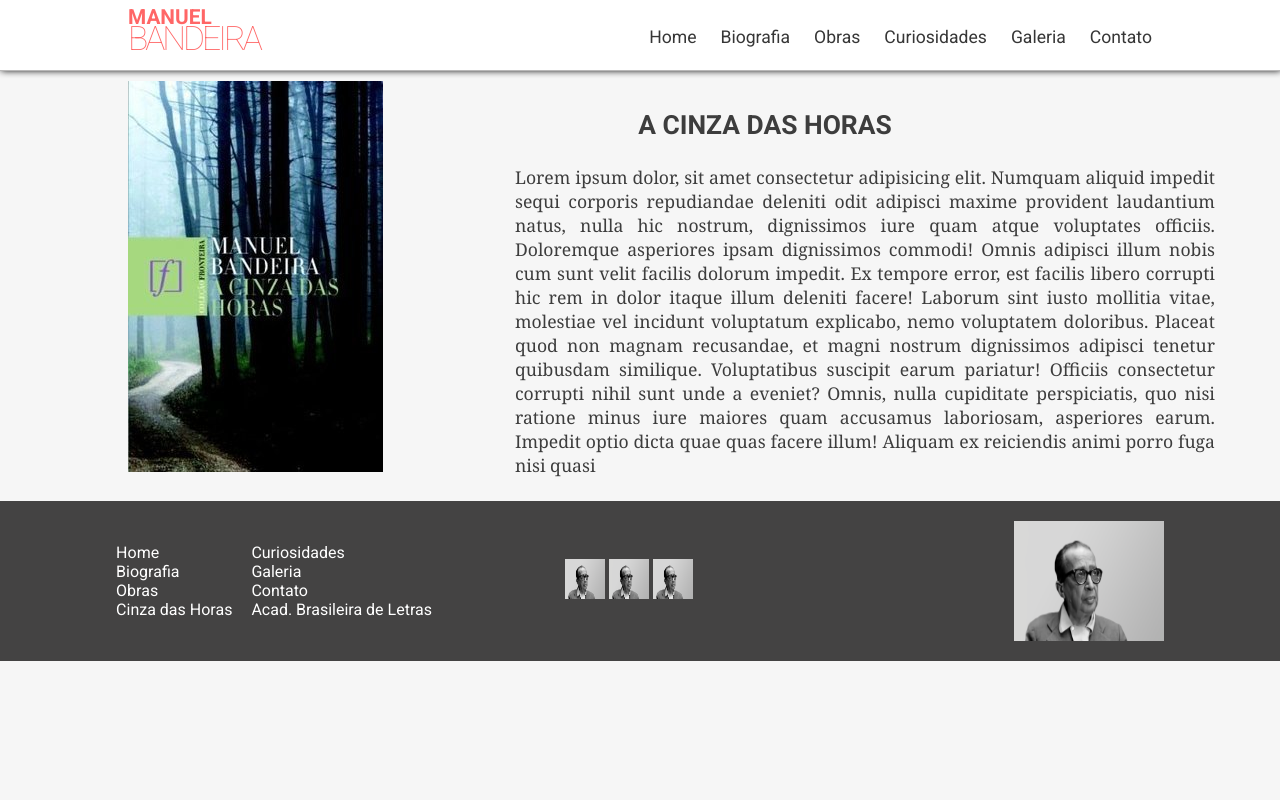
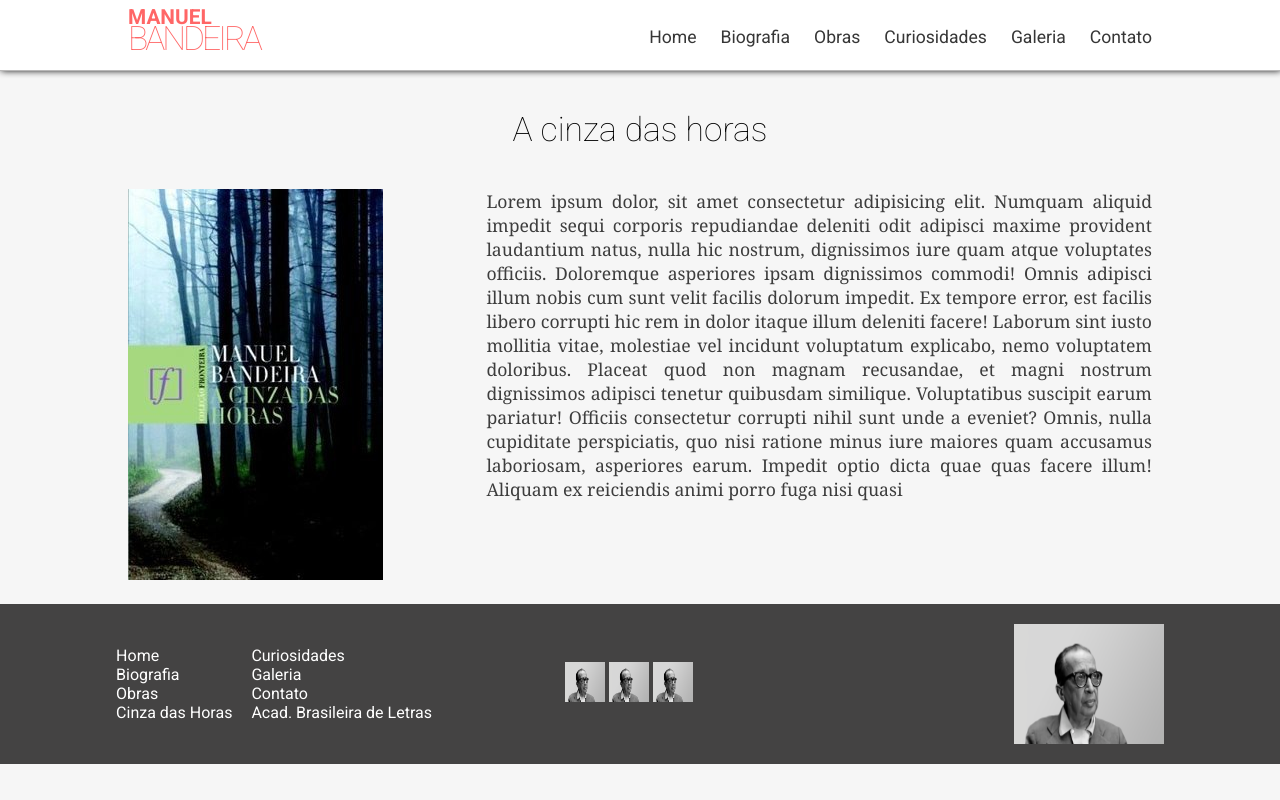
Before and after one commit to Ramilsons/Projeto-Integrador, a plain HTML site: page pagina_cinza_das_horas.html in a window 1280 px wide. Drawn offline with Linux system fonts and the light colour scheme.

Commit message:
alteração posicionamento

```diff
--- a/css/estilo.css
+++ b/css/estilo.css
@@ -404,28 +404,39 @@ form button{
 
 /* PÁGINA INDIVIDUAL OBRA */
 .pagina_obra{
-    display: inline-block;
-    width: 500px;
+    display: flex;
+    align-items: flex-start;
+    width: 80%;
+    flex-wrap: wrap;
+    margin: 0 auto;
+    justify-content: space-between;
 }
 .pagina_obra h1{
-    display: block;
+    margin-top: 40px;
+    padding-top: 70px;
+    width: 100%;
     text-align: center;
-    margin-bottom: 25px;
+    margin-bottom: 40px;
+    font-weight: 200;
+    font-size: 2.1rem;
+}
+.pagina_obra article{
+    width: 65%;
+    padding-top: 0;
+    margin-top: 0;
+    margin-left: 10%;
 }
 .obra_individual_aside{
-    height: 400px;
-    margin-left: 10%;
-    margin-right: 10%;
-    display: inline-block;
+    width: 25%;
 }
-.pagina_obra p{
-    width: 700px;
-}
+
 
 /* ACADEMIA BRASILEIRA DE LETRAS */
 .acad h1{
     text-align: center;
     margin-bottom: 35px;
+    font-weight: 200;
+    font-size: 2.1rem;
 }
 .info_acad{
     display: flex;
--- a/pagina_cinza_das_horas.html
+++ b/pagina_cinza_das_horas.html
@@ -23,17 +23,19 @@
             </nav>
         </section>
     </header>
+    <section class="pagina_obra">
+        <h1>A cinza das horas</h1>
         <aside class="obra_individual_aside">
             <img src="./imagens/A cinza das horas - capa mais recente.jpg" alt="capa da obra A cinza das horas">
         </aside>
-    <article class="pagina_obra">
-        <h1>A CINZA DAS HORAS</h1>
+        <article>
             <p>Lorem ipsum dolor, sit amet consectetur adipisicing elit. Numquam aliquid impedit sequi corporis repudiandae deleniti odit adipisci maxime provident laudantium natus, nulla hic nostrum, dignissimos iure quam atque voluptates officiis.
             Doloremque asperiores ipsam dignissimos commodi! Omnis adipisci illum nobis cum sunt velit facilis dolorum impedit. Ex tempore error, est facilis libero corrupti hic rem in dolor itaque illum deleniti facere!
             Laborum sint iusto mollitia vitae, molestiae vel incidunt voluptatum explicabo, nemo voluptatem doloribus. Placeat quod non magnam recusandae, et magni nostrum dignissimos adipisci tenetur quibusdam similique. Voluptatibus suscipit earum pariatur!
             Officiis consectetur corrupti nihil sunt unde a eveniet? Omnis, nulla cupiditate perspiciatis, quo nisi ratione minus iure maiores quam accusamus laboriosam, asperiores earum. Impedit optio dicta quae quas facere illum!
             Aliquam ex reiciendis animi porro fuga nisi quasi</p>
         </article>
+    </section>
     <footer class="footer">
         <section class="mapa-site">
             <ul>
```
Lines whose indentation alone changed are shown as unchanged.
